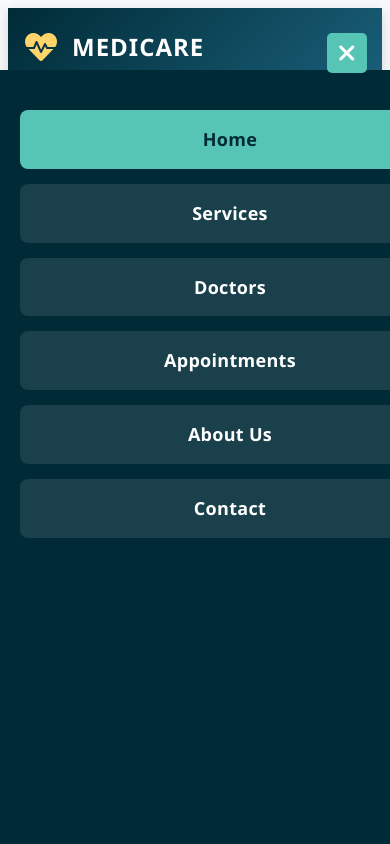
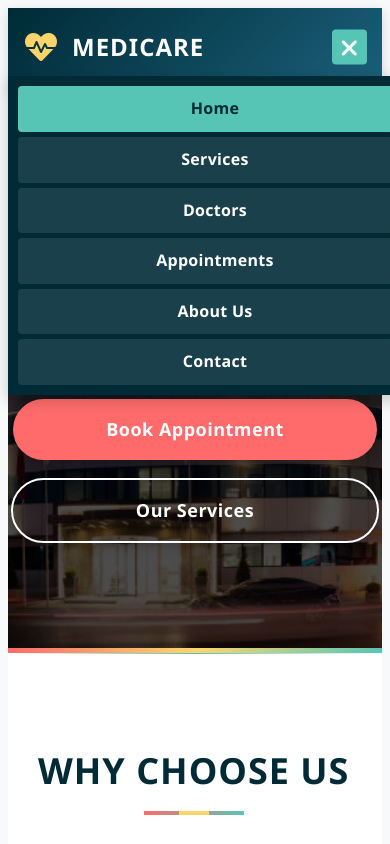
Before and after one commit to sit1si22cs096/MediCare, a website: page index.html in a window 390 px wide. Both pictures are taken after a click on the element 347 px from the left and 53 px from the top of the page. Shown: the top 844 px of the page. Drawn offline with nearby package versions, Linux system fonts and the light colour scheme; files whose address does not match are found by name.

Commit message:
Updated MediCare website with improved design and fixed image paths

```diff
--- a/css/mobile-optimized.css
+++ b/css/mobile-optimized.css
@@ -935,19 +935,20 @@ footer:before {
     display: flex;
     position: absolute;
     right: 15px;
-    top: 15px;
+    top: 50%;
+    transform: translateY(-50%);
     z-index: 1001;
-    width: 40px;
-    height: 40px;
+    width: 35px;
+    height: 35px;
     background-color: var(--primary-light);
-    border-radius: 5px;
+    border-radius: 4px;
     justify-content: center;
     align-items: center;
   }
 
   header .container {
     flex-direction: row;
-    justify-content: space-between;
+    justify-content: flex-start;
     align-items: center;
     padding: 10px 15px;
     position: relative;
@@ -960,34 +961,31 @@ footer:before {
 
   nav {
     width: 100%;
-    height: 0;
+    height: auto;
+    max-height: 0;
     overflow: hidden;
     transition: all 0.3s ease;
     background-color: var(--primary-dark);
-    position: fixed;
-    top: 70px;
+    position: absolute;
+    top: 100%;
     left: 0;
     right: 0;
-    bottom: 0;
     z-index: 999;
     padding: 0;
-    opacity: 0;
-    visibility: hidden;
   }
 
   nav.active {
-    height: calc(100vh - 70px);
-    padding: 20px;
-    opacity: 1;
-    visibility: visible;
+    max-height: 400px;
+    padding: 10px;
     overflow-y: auto;
+    box-shadow: 0 5px 15px rgba(0, 0, 0, 0.2);
   }
 
   nav ul {
     flex-direction: column;
     width: 100%;
-    margin-top: 20px;
-    gap: 15px;
+    margin: 0;
+    gap: 5px;
     padding: 0;
   }
 
@@ -999,10 +997,10 @@ footer:before {
   nav ul li a {
     width: 100%;
     text-align: center;
-    padding: 15px;
-    font-size: 18px;
+    padding: 10px;
+    font-size: 16px;
     min-width: auto;
-    border-radius: 8px;
+    border-radius: 4px;
     background-color: rgba(255, 255, 255, 0.1);
     border: none;
     margin: 0;
```
